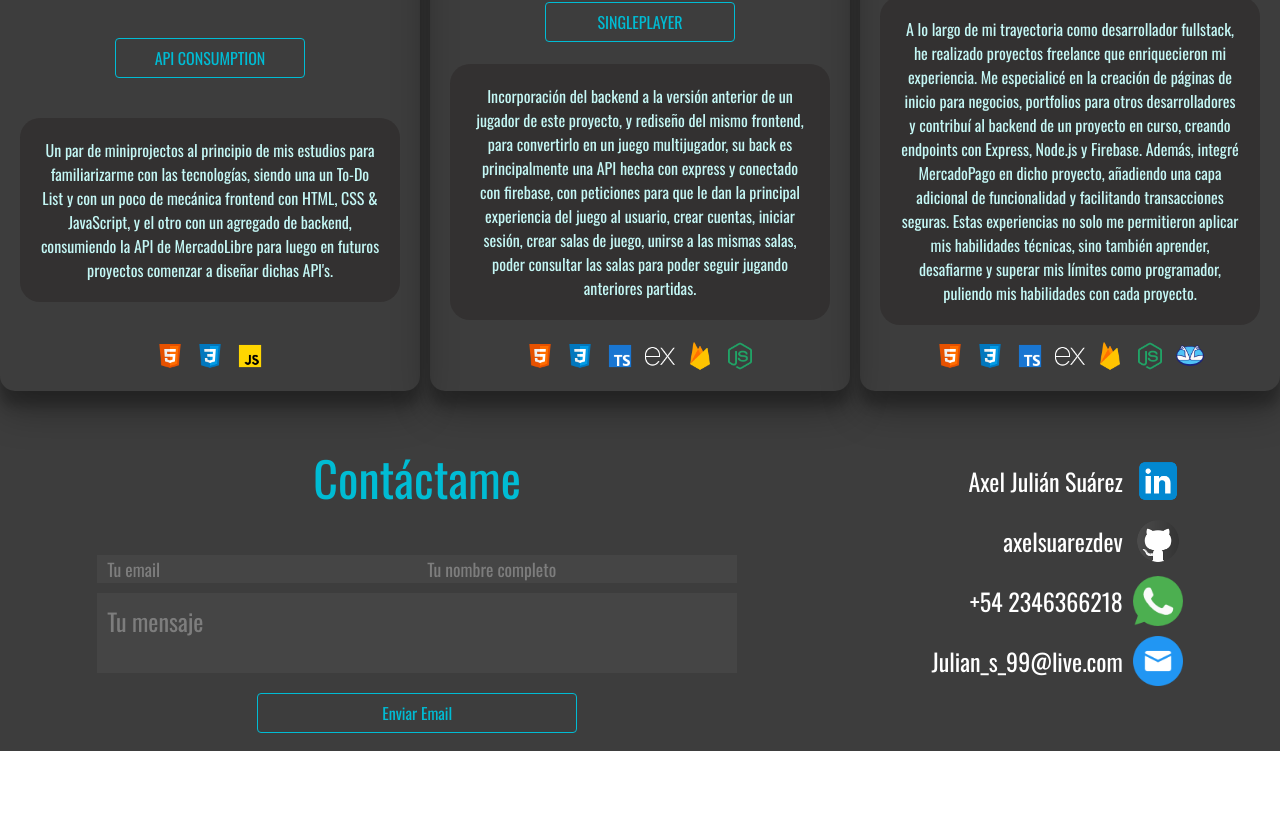
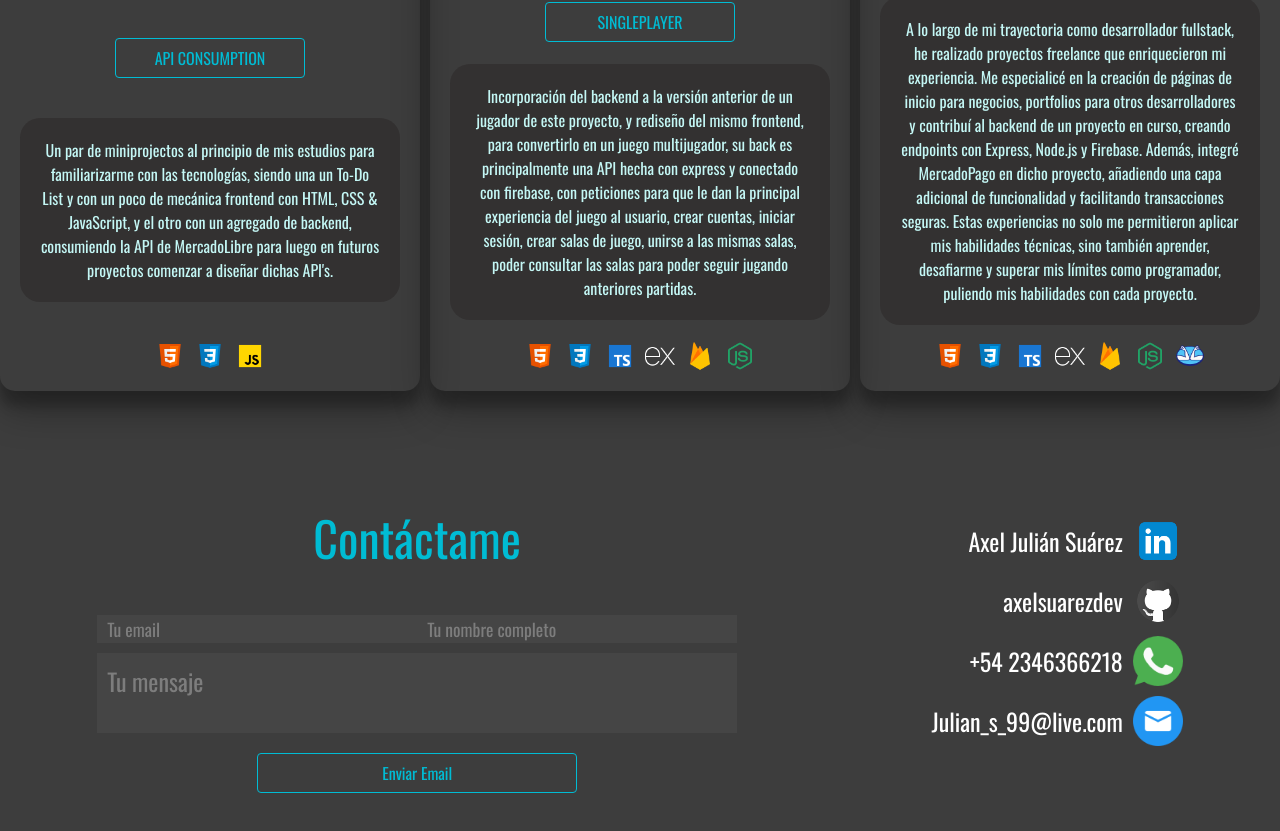
Before and after one commit to axelsuarezdev/portfolio, a React app: page / in a window 1280 px wide. Shown: the part 1496-2327 px from the top of the page. Before the commit the page ends 2247 px from the top, so only its background shows below. Built offline with nearby package versions, Linux system fonts and the light colour scheme.

Commit message:
design fix v2

```diff
--- a/src/components/footer.css
+++ b/src/components/footer.css
@@ -1,5 +1,5 @@
 .footer {
-  min-height: 45vh;
+  min-height: 60vh;
   width: auto;
   display: flex;
   justify-content: space-around;
```
